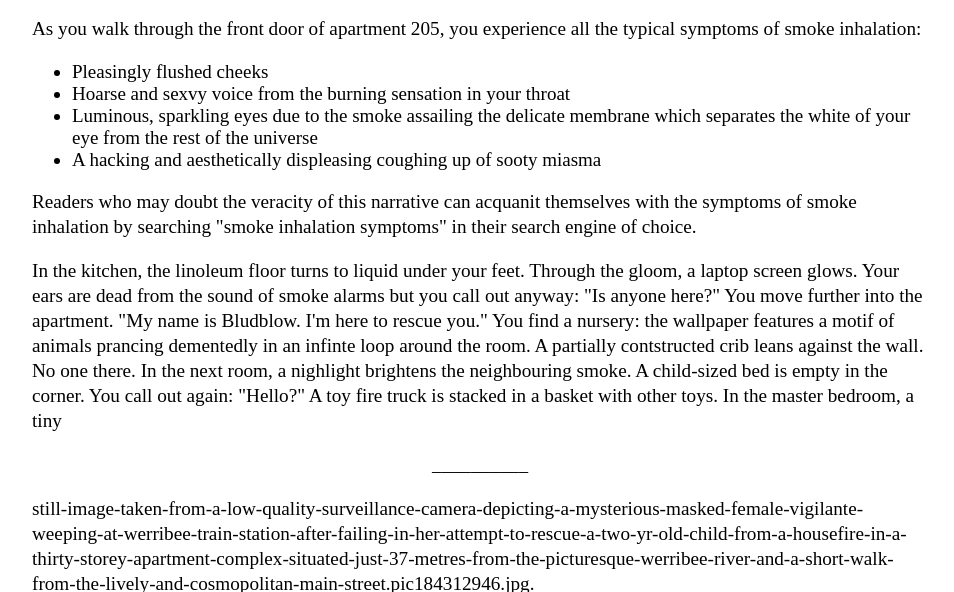
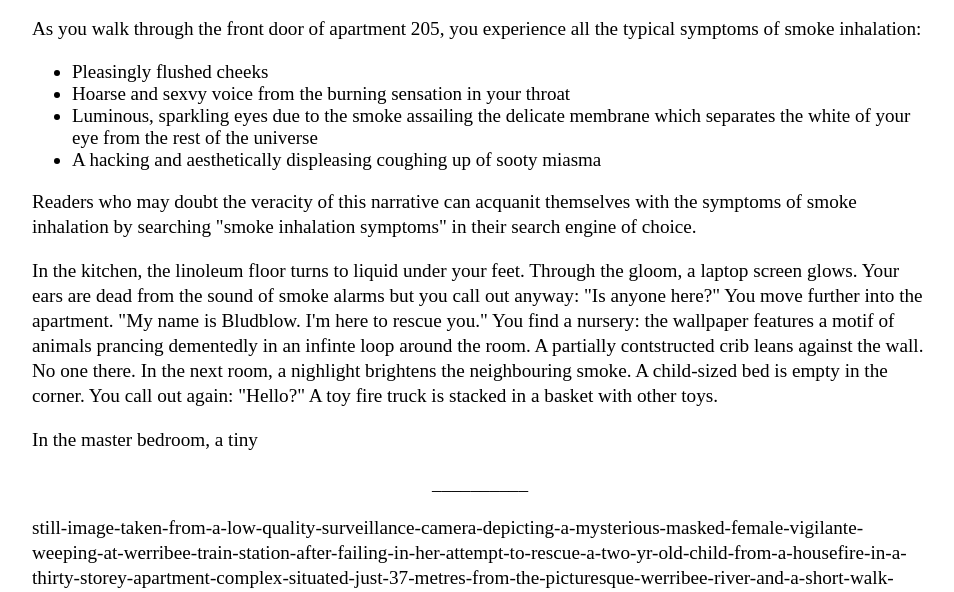
Before and after one commit to Pinelife/pinelife.github.io, a Jekyll site: the page Hellhole/Room12.html, which Jekyll copies as it is, in a window 1280 px wide and 900 px high, scrolled down 2615 px, cut to the strip 0-592 px from the top of the window. Shown: the whole strip, without its empty margins (160-1114 px from the left). Built offline with Jekyll 4.4.1, drawn with Linux system fonts in a browser that asks for light colours.

Commit message:
Update Room12.html

```diff
--- a/Hellhole/Room12.html
+++ b/Hellhole/Room12.html
@@ -164,7 +164,10 @@ Readers who may doubt the veracity of this narrative can acquanit themselves wit
 from the sound of smoke alarms but you call out anyway: "Is anyone here?" You move further into the apartment. "My name is Bludblow. I'm here to rescue you."
 You find a nursery: the wallpaper features a motif of animals prancing dementedly in an infinte loop around the room. A  partially contstructed
 crib leans against the wall. No one there. In the next room, a nighlight brightens the neighbouring smoke. A child-sized bed is empty in the corner.
-You call out again: "Hello?" A toy fire truck is stacked in a basket with other toys. In the master bedroom, a tiny
+You call out again: "Hello?" A toy fire truck is stacked in a basket with other toys.
+</p>
+<p>
+In the master bedroom, a tiny
 </p>
 <p style="text-align:center" class="indented">
 __________
```
